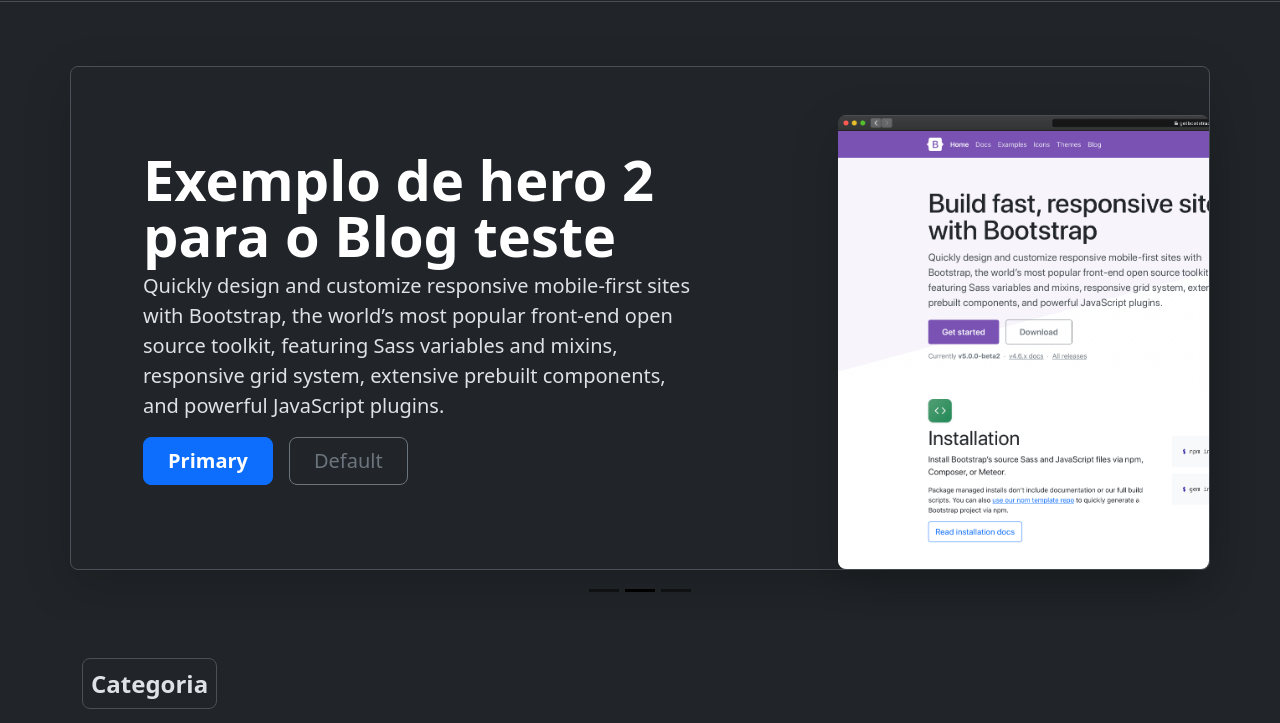
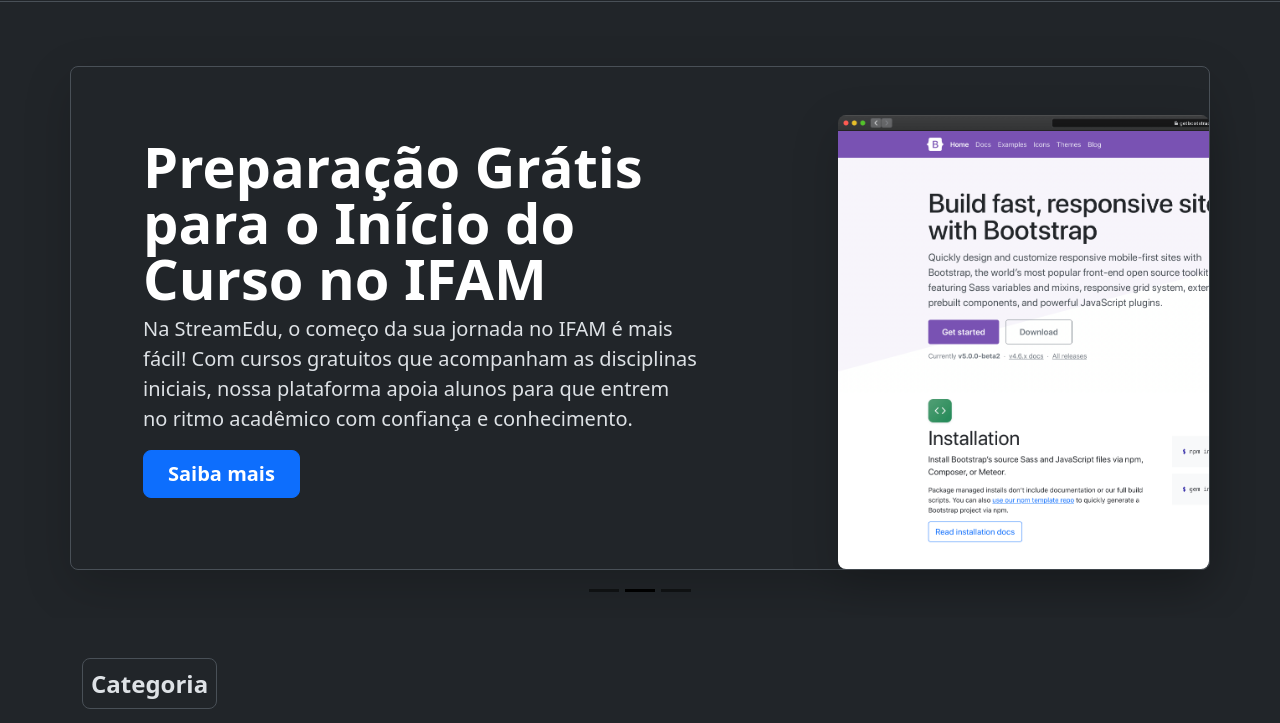
Before and after one commit to PcctStreaming/StreamEdu, a plain HTML site: page src/index.html in a window 1280 px wide. Shown: the part 77-800 px from the top of the page. Drawn offline with nearby package versions, Linux system fonts and the light colour scheme.

Commit message:
alterçao no carrossel

```diff
--- a/src/index.html
+++ b/src/index.html
@@ -55,15 +55,15 @@
                         <div class="container my-5">
                             <div class="row p-4 pb-0 pe-lg-0 pt-lg-5 align-items-center rounded-3 border shadow-lg">
                               <div class="col-lg-7 p-3 p-lg-5 pt-lg-3">
-                                <h1 class="display-4 fw-bold lh-1 text-body-emphasis">Exemplo de hero 1 para o Blog teste</h1>
-                                <p class="lead">Quickly design and customize responsive mobile-first sites with Bootstrap, the world’s most popular front-end open source toolkit, featuring Sass variables and mixins, responsive grid system, extensive prebuilt components, and powerful JavaScript plugins.</p>
+                                <h1 class="display-4 fw-bold lh-1 text-body-emphasis">Apoio Gratuito para Alunos do IFAM na StreamEdu</h1>
+                                <p class="lead">Tem dificuldades no início do curso? A StreamEdu oferece apoio gratuito para os primeiros passos no IFAM. Acesse nossos cursos e tire suas dúvidas com o suporte de materiais de qualidade, feitos especialmente para você.</p>
                                 <div class="d-grid gap-2 d-md-flex justify-content-md-start mb-4 mb-lg-3">
-                                  <button type="button" class="btn btn-primary btn-lg px-4 me-md-2 fw-bold">Primary</button>
-                                  <button type="button" class="btn btn-outline-secondary btn-lg px-4">Default</button>
+                                  <button type="button" class="btn btn-primary btn-lg px-4 me-md-2 fw-bold">Saiba mais</button>
+
                                 </div>
                               </div>
                               <div class="col-lg-4 offset-lg-1 p-0 overflow-hidden shadow-lg rounded-3">
-                                  <img class="rounded-lg-3" src="assets/bootstrap-docs.png" alt="" width="720">
+                                  <img class="rounded-lg-3" src="assets/imagen do carrossel.jpg" alt="720" width="720">
                               </div>
                             </div>
                         </div>
@@ -74,11 +74,11 @@
                         <div class="container my-5">
                             <div class="row p-4 pb-0 pe-lg-0 pt-lg-5 align-items-center rounded-3 border shadow-lg">
                               <div class="col-lg-7 p-3 p-lg-5 pt-lg-3">
-                                <h1 class="display-4 fw-bold lh-1 text-body-emphasis">Exemplo de hero 2 para o Blog teste</h1>
-                                <p class="lead">Quickly design and customize responsive mobile-first sites with Bootstrap, the world’s most popular front-end open source toolkit, featuring Sass variables and mixins, responsive grid system, extensive prebuilt components, and powerful JavaScript plugins.</p>
+                                <h1 class="display-4 fw-bold lh-1 text-body-emphasis">Preparação Grátis para o Início do Curso no IFAM</h1>
+                                <p class="lead">Na StreamEdu, o começo da sua jornada no IFAM é mais fácil! Com cursos gratuitos que acompanham as disciplinas iniciais, nossa plataforma apoia alunos para que entrem no ritmo acadêmico com confiança e conhecimento.</p>
                                 <div class="d-grid gap-2 d-md-flex justify-content-md-start mb-4 mb-lg-3">
-                                  <button type="button" class="btn btn-primary btn-lg px-4 me-md-2 fw-bold">Primary</button>
-                                  <button type="button" class="btn btn-outline-secondary btn-lg px-4">Default</button>
+                                  <button type="button" class="btn btn-primary btn-lg px-4 me-md-2 fw-bold">Saiba mais</button>
+
                                 </div>
                               </div>
                               <div class="col-lg-4 offset-lg-1 p-0 overflow-hidden shadow-lg rounded-3">
@@ -92,11 +92,11 @@
                         <div class="container my-5">
                             <div class="row p-4 pb-0 pe-lg-0 pt-lg-5 align-items-center rounded-3 border shadow-lg">
                               <div class="col-lg-7 p-3 p-lg-5 pt-lg-3">
-                                <h1 class="display-4 fw-bold lh-1 text-body-emphasis">Exemplo de hero 2 para o Blog teste</h1>
-                                <p class="lead">Quickly design and customize responsive mobile-first sites with Bootstrap, the world’s most popular front-end open source toolkit, featuring Sass variables and mixins, responsive grid system, extensive prebuilt components, and powerful JavaScript plugins.</p>
+                                <h1 class="display-4 fw-bold lh-1 text-body-emphasis">Plataforma Gratuita StreamEdu – Parceira do Aluno IFAM</h1>
+                                <p class="lead">Conte com a StreamEdu para superar desafios iniciais no IFAM! Oferecemos cursos gratuitos e conteúdos voltados para auxiliar você em disciplinas essenciais, facilitando sua adaptação e garantindo uma base sólida para o futuro acadêmico.</p>
                                 <div class="d-grid gap-2 d-md-flex justify-content-md-start mb-4 mb-lg-3">
-                                  <button type="button" class="btn btn-primary btn-lg px-4 me-md-2 fw-bold">Primary</button>
-                                  <button type="button" class="btn btn-outline-secondary btn-lg px-4">Default</button>
+                                  <button type="button" class="btn btn-primary btn-lg px-4 me-md-2 fw-bold">Saiba mais</button>
+
                                 </div>
                               </div>
                               <div class="col-lg-4 offset-lg-1 p-0 overflow-hidden shadow-lg rounded-3">
```
Also changed, not shown: src/assets/imagen do carrossel.jpg (added).
